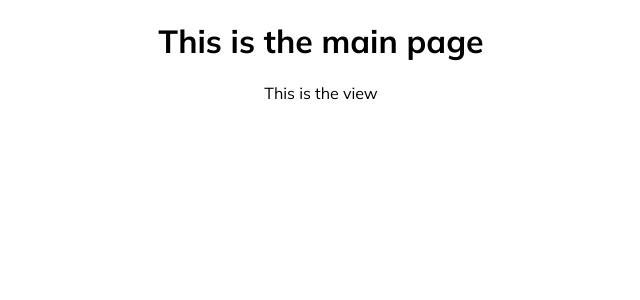
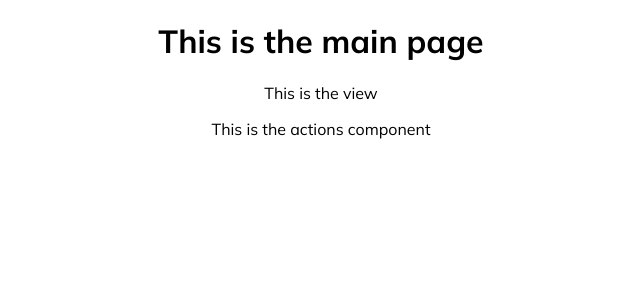
Before and after one commit to ellismckenzielee/habit_tracker, a React (Create React App) app in the folder habit_frontend/: page / in a window 1280 px wide. Both pictures are taken after typing "Sample", "Sample123" into the empty fields and a click on the input 639 px from the left and 784 px from the top of the page. Shown: the top 300 px of the page, without its empty margins (319-959 px from the left). Built offline with nearby package versions, Linux system fonts and the light colour scheme.

Commit message:
add actions component + stylesheet

```diff
--- /dev/null
+++ b/habit_frontend/src/components/Actions.tsx
@@ -0,0 +1,11 @@
+import style from "../styles/Actions.module.css";
+
+const Actions = () => {
+  return (
+    <div className={style.Actions}>
+      <p>This is the actions component</p>
+    </div>
+  );
+};
+
+export default Actions;
--- a/habit_frontend/src/components/Main.tsx
+++ b/habit_frontend/src/components/Main.tsx
@@ -1,10 +1,12 @@
 import style from "../styles/Main.module.css";
+import Actions from "./Actions";
 import View from "./View";
 const Main = () => {
   return (
     <div className={style.Main}>
       <h1> This is the main page </h1>
       <View />
+      <Actions />
     </div>
   );
 };
```
Also changed, not shown: habit_frontend/src/styles/Actions.module.css (added).
